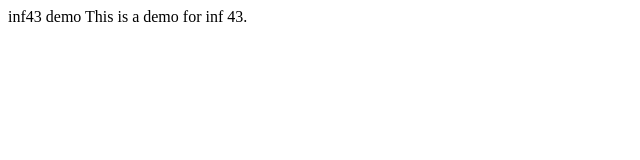
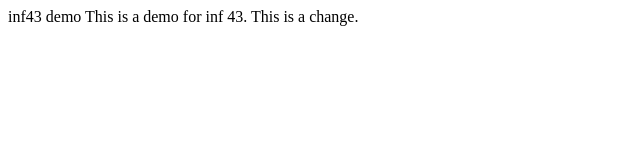
Before and after one commit to tanuci/summerdemo, a plain HTML site: page index.html in a window 1280 px wide. Shown: the whole page, without its empty margins (0-640 px from the left). Drawn offline with Linux system fonts and the light colour scheme.

Commit message:
changed index.himl

```diff
--- a/index.html
+++ b/index.html
@@ -5,6 +5,7 @@
         </titile>
         <body>
             This is a demo for inf 43.
+            This is a change.
         </body>
     </head>
 </hitml>
```
